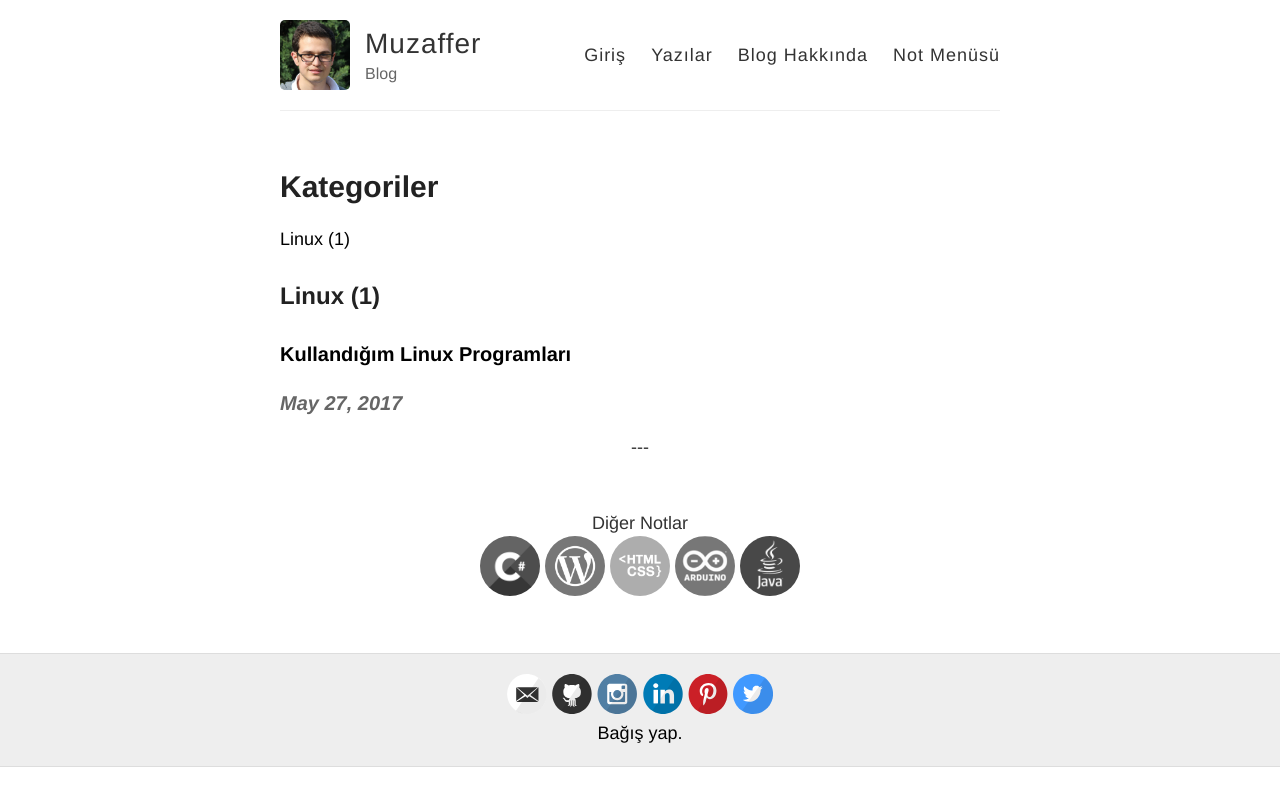
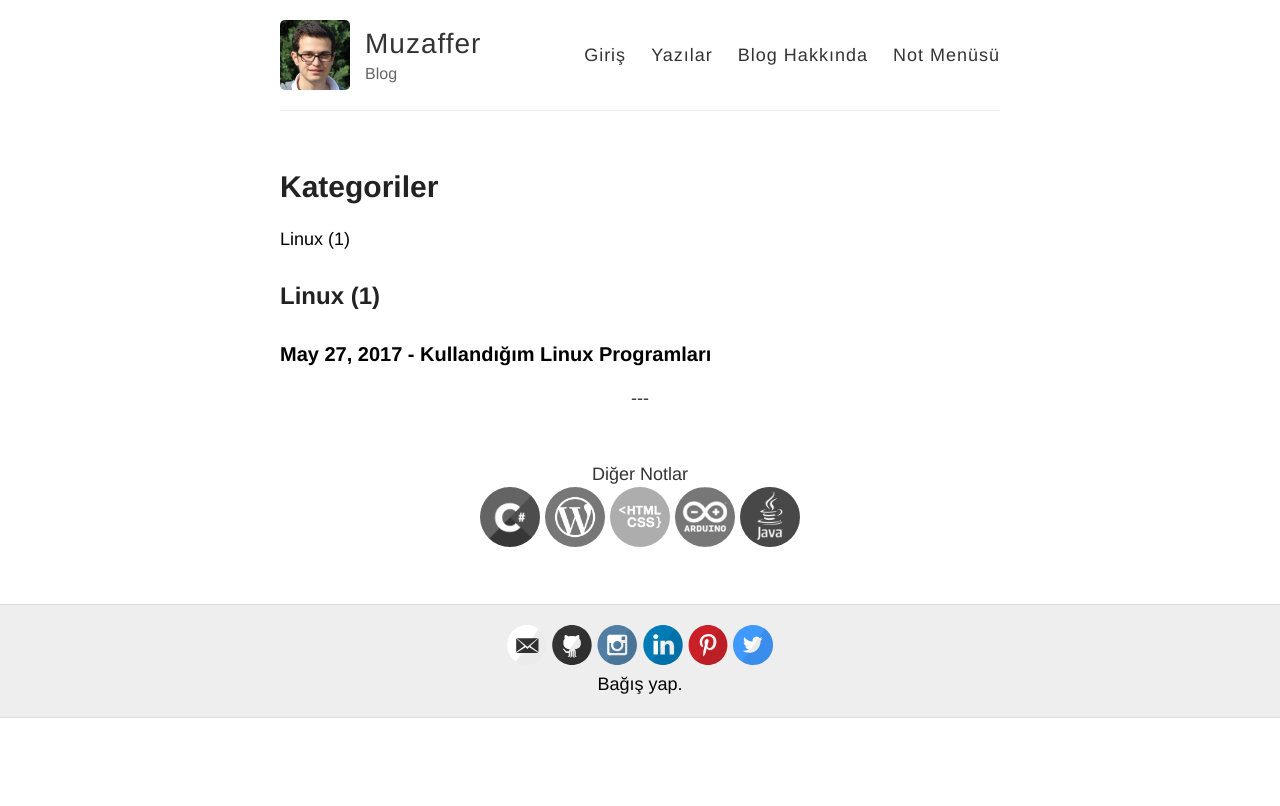
Before and after one commit to yldrmzffr/yldrmzffr.github.io, a Jekyll site: the page built from kategori/kategori.md, in a window 1280 px wide. Shown: the top 806 px of the page. Built offline with Jekyll 4.4.1, drawn with Linux system fonts in a browser that asks for light colours.

Commit message:
Update kategori.md

```diff
--- a/kategori/kategori.md
+++ b/kategori/kategori.md
@@ -23,7 +23,7 @@ sitemap: false
 {% for post in sorted_posts %}
 {%if post.categories contains category[0]%}
 
-<h3><a href="{{ site.url }}{{ site.baseurl }}{{ post.url }}" title="{{ post.title }}">{{ post.title }} <p class="date">{{ post.date |  date: "%B %e, %Y" }}</p></a></h3>
+<h3><a href="{{ site.url }}{{ site.baseurl }}{{ post.url }}" title="{{ post.title }}">{{ post.date |  date: "%B %e, %Y" }} - {{ post.title }} <p class="date"></p></a></h3>
 <p>{{ post.excerpt | strip_html | truncate: 160 }}</p>
 
 {%endif%}
```
